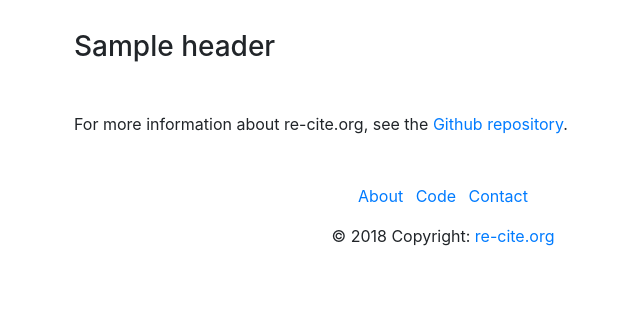
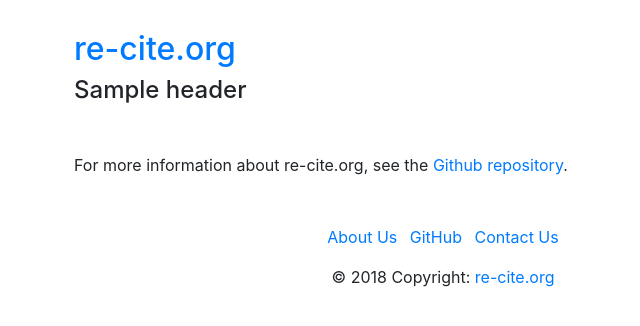
Before and after one commit to recite/re-cite.org, a Flask app: template app/templates/about.html in a window 1280 px wide. Shown: the top 326 px of the page, without its empty margins (197-837 px from the left). Run offline with Flask 2, Linux system fonts and the light colour scheme; the template is opened without the code that fills it: most values are stand-ins (such as "Sample title", 1, 10 or a date in 2020); parts of the project's set-up code (start-up, migrations or seed data) failed here and were passed over; some libraries are stand-ins or nearby versions.

Commit message:
update webpage

```diff
--- a/app/templates/layout.html
+++ b/app/templates/layout.html
@@ -27,17 +27,18 @@
       {%- endif -%}
     {%- endwith -%}
       <div class="mb-5 page-header">
-        <h3>{% block header %}{%- if header %}{{ header }}{% endif -%}{% endblock %}</h3>
+        <h2><a href="http://re-cite.org">re-cite.org</a></h2>
+        <h4>{% block header %}{%- if header %}{{ header }}{% endif -%}{% endblock %}</h4>
       </div>
     {%- block body %}{% endblock -%}
       <footer class="mt-5 page-footer">
         <ul class="list-inline text-center">
-          <li class="list-inline-item"><a href="{{ url_for('about') }}">About</a></li>
-          <li class="list-inline-item"><a href="http://github.com/recite/re-cite.org">Code</a></li>
-          <li class="list-inline-item"><a href="{{ url_for('contact') }}">Contact</a></li>
+          <li class="list-inline-item"><a href="{{ url_for('about') }}">About Us</a></li>
+          <li class="list-inline-item"><a href="http://github.com/recite/re-cite.org">GitHub</a></li>
+          <li class="list-inline-item"><a href="{{ url_for('contact') }}">Contact Us</a></li>
         </ul>
         <div class="text-center">© 2018 Copyright:
-          <a href="#"> re-cite.org</a>
+          <a href="http://re-cite.org">re-cite.org</a>
         </div>
       </footer>
     </div>
```
Also changed, not shown: app/static/img/GitHub-Mark-64px.png (added).
